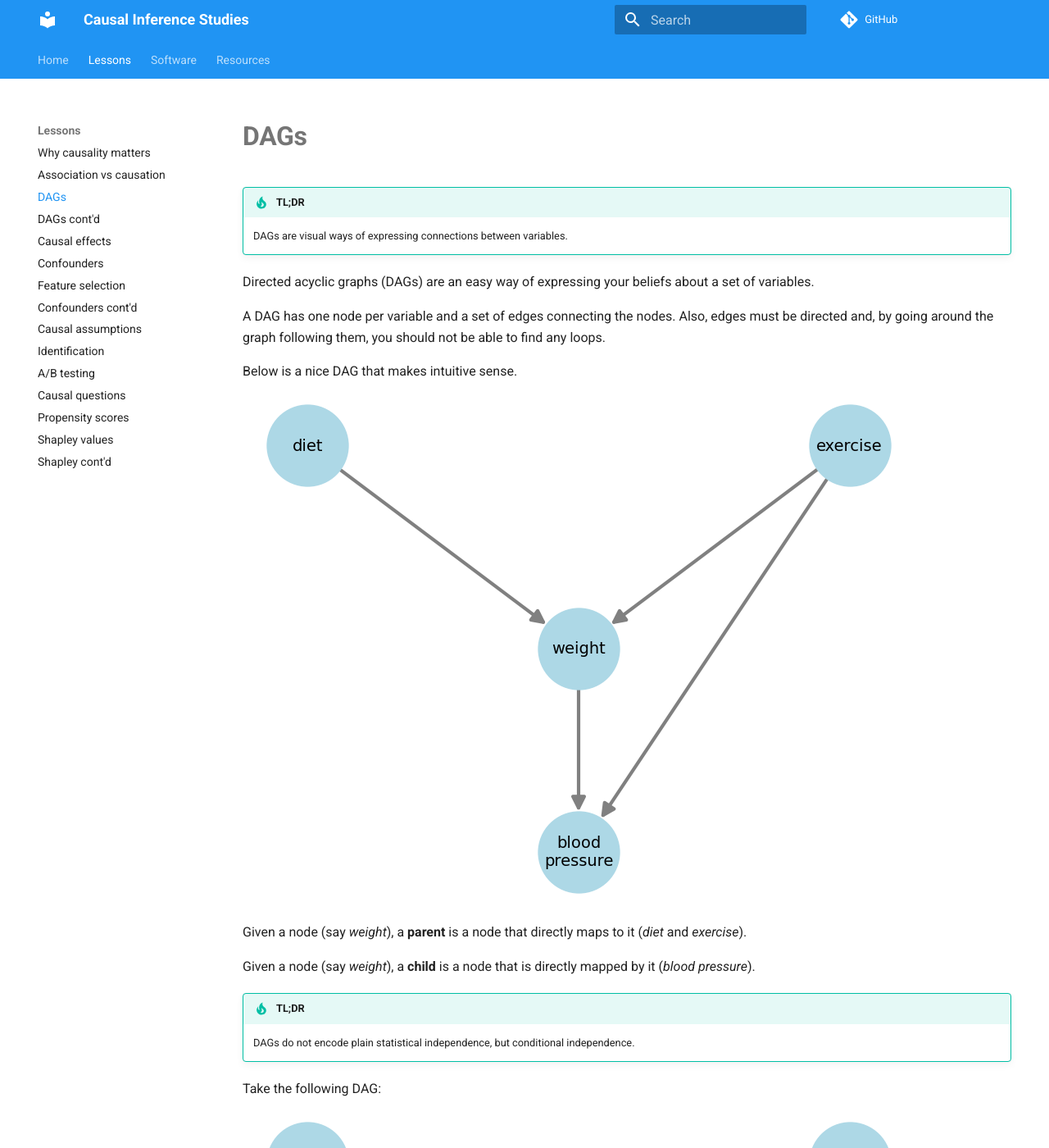
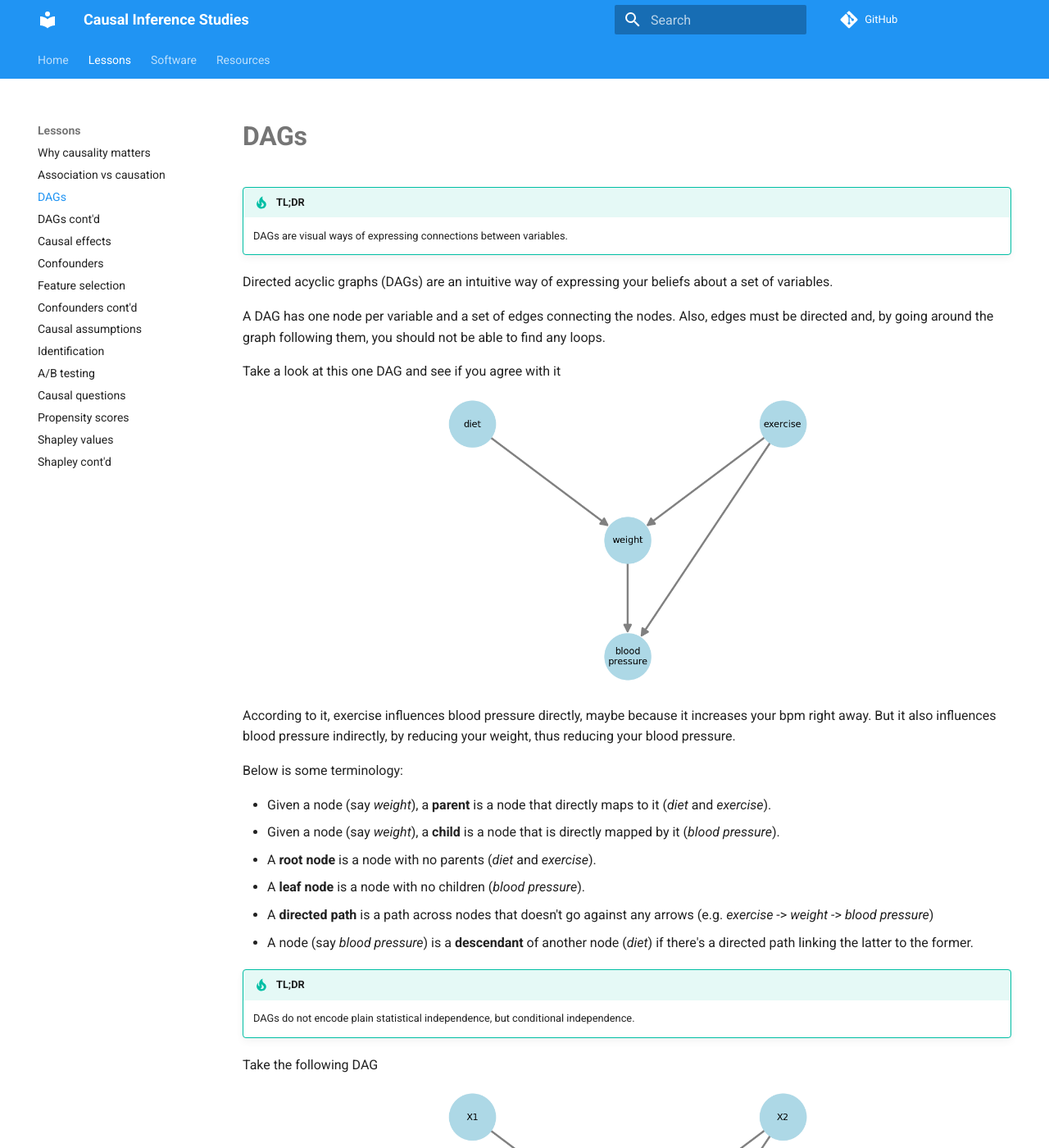
Before and after one commit to emilioMaddalena/causal-inference-studies, an MkDocs documentation site: the page built from material/dags.md, in a window 1280 px wide and 1400 px high. Shown: the whole window at 82% size. Built offline with MkDocs 1.6.1 and Material for MkDocs 9.7.7, drawn with Linux system fonts in a browser that asks for light colours; comment, search, counter and statistics services are not loaded; some of the changed text lies outside the part shown.

Commit message:
Enhance TLDRs, center images

```diff
--- a/material/dags.md
+++ b/material/dags.md
@@ -3,37 +3,58 @@
 !!! tip "TL;DR"
     DAGs are visual ways of expressing connections between variables.
 
-Directed acyclic graphs (DAGs) are an easy way of expressing your beliefs about a set of variables.
+Directed acyclic graphs (DAGs) are an intuitive way of expressing your beliefs about a set of variables.
 
 A DAG has one node per variable and a set of edges connecting the nodes. Also, edges must be directed and, by going around the graph following them, you should not be able to find any loops.
 
-Below is a nice DAG that makes intuitive sense.
+Take a look at this one DAG and see if you agree with it
 
-![alt text](imgs/dag1.png)
+<div style="text-align:center;">
+  <img src="../imgs/dag1.png" alt="dag1" width="50%" />
+</div>
 
-Given a node (say *weight*), a **parent** is a node that directly maps to it (*diet* and *exercise*).
+According to it, exercise influences blood pressure directly, maybe because it increases your bpm right away. But it also influences blood pressure indirectly, by reducing your weight, thus reducing your blood pressure.
 
-Given a node (say *weight*), a **child** is a node that is directly mapped by it (*blood pressure*).
+Below is some terminology:
+
+- Given a node (say *weight*), a **parent** is a node that directly maps to it (*diet* and *exercise*).
+- Given a node (say *weight*), a **child** is a node that is directly mapped by it (*blood pressure*).
+- A **root node** is a node with no parents (*diet* and *exercise*).
+- A **leaf node** is a node with no children (*blood pressure*).
+- A **directed path** is a path across nodes that doesn't go against any arrows (e.g. *exercise* -> *weight* -> *blood pressure*)
+- A node (say *blood pressure*) is a **descendant** of another node (*diet*) if there's a directed path linking the latter to the former.
 
 !!! tip "TL;DR"
     DAGs do not encode plain statistical independence, but conditional independence.
 
-Take the following DAG:
+Take the following DAG
 
-![alt text](imgs/dag2.png)
+<div style="text-align:center;">
+  <img src="../imgs/dag2.png" alt="dag2" width="50%" />
+</div>
 
-It **does not imply/encode that $X1$ and $X4$ are independent**. It instead encodes the fact that, given all its parents ($X3$ and $X2$), the node $X4$ becomes independent of every one else ($X1$).
+**It does not imply/encode that $X1$ and $X4$ are independent**. It instead encodes the fact that, given all its parents ($X3$ and $X2$), the node $X4$ becomes independent of every one else ($X1$).
 
-Mathematically, $X1 \perp X4 \; | \; (X3, X2)$.
+Mathematically, $X1 \perp X4 \; | \; (X3, X2)$. Or, more generally,
 
-Thinking back at the blood pressure example, the graph says blood pressure is indeed dependent on the diet even if diet is not its parent. However, if one fixes a given weight and exercise level, then the diet would have *no influence* on an individual's blood pressure!
+$$X_i \perp \text{NonDesc}(X_i) \; | \; \text{Pa}(X_i)$$
+
+where $\text{NonDesc}(X_i)$ are all non-descendants of $X_i$. This is called the **local Markov property**.
+
+This leads to the following factorization formula for DAGs
+
+$$P(X_1, X_2, \dots, X_n) = \prod_{i=1}^{n} P(X_i \; | \; \text{Pa}(X_i))$$
+
+which is known as the **Markov factorization of DAGs**.
 
 !!! tip "TL;DR"
     Data alone (without any expert knowledge) is insufficient to arrive at a single DAG.
 
 Say you're given the data below, which clearly show $X1$ and $X2$ are strongly associated. Which DAG would represent it best?
 
-![alt text](imgs/dag3.png)
+<div style="text-align:center;">
+  <img src="../imgs/dag3.png" alt="dag3" width="50%" />
+</div>
 
 $X \rightarrow Y$ would be a reasonable first try... but if I told you $X$ is body weight and $Y$ is monthly chocolate consumption, then perhaps $Y \rightarrow X$?
 
```
